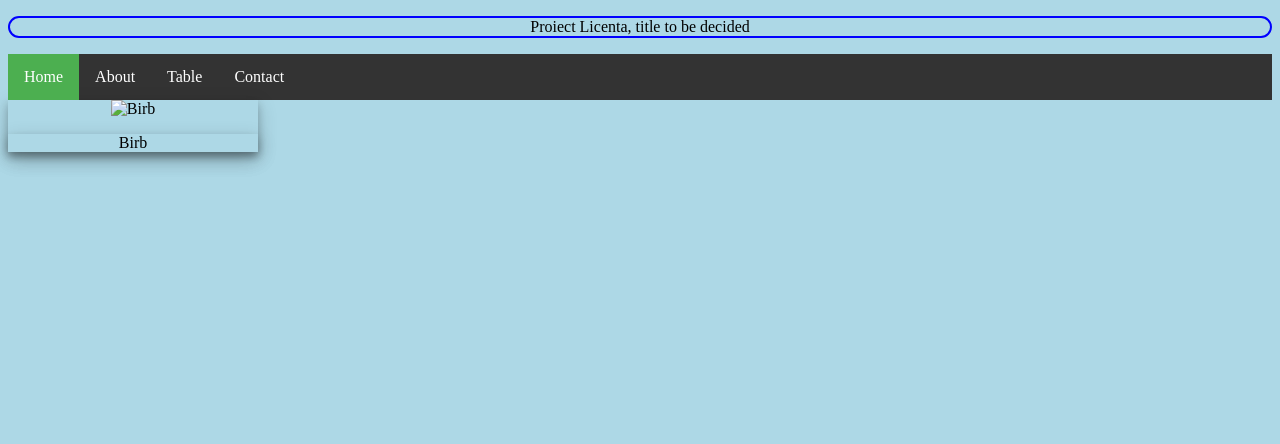
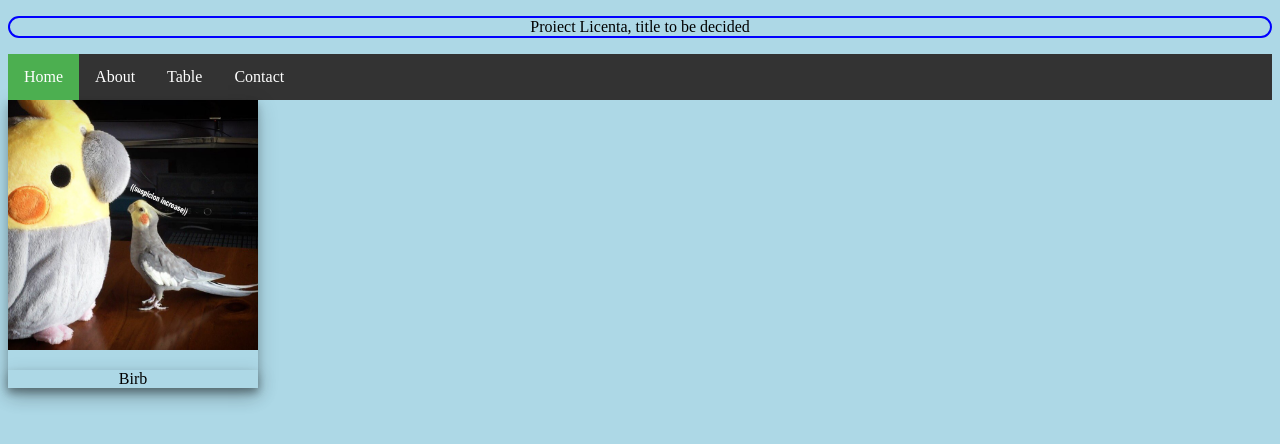
Before and after one commit to tavilad/Licenta, a plain HTML site: page index.html in a window 1280 px wide. Drawn offline with Linux system fonts and the light colour scheme.

Commit message:
fixed image

```diff
--- a/index.html
+++ b/index.html
@@ -68,7 +68,7 @@ li a:hover {
 
 
 <div class="polaroid">
-  <img src="birb.png" alt="Birb" style="width:100%">
+  <img src="\resurse\birb.png" alt="Birb" style="width:100%">
   <div class="card">
     <p>Birb</p>
   </div>
```
